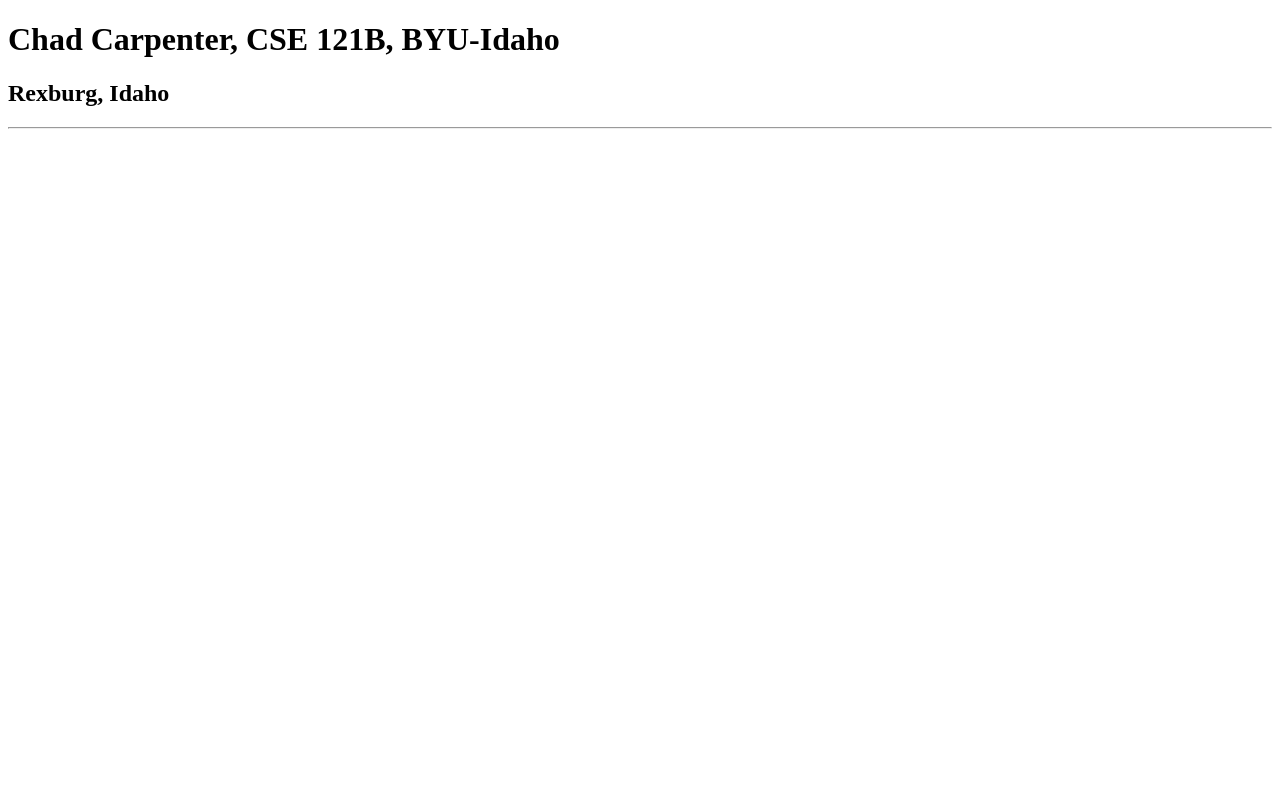
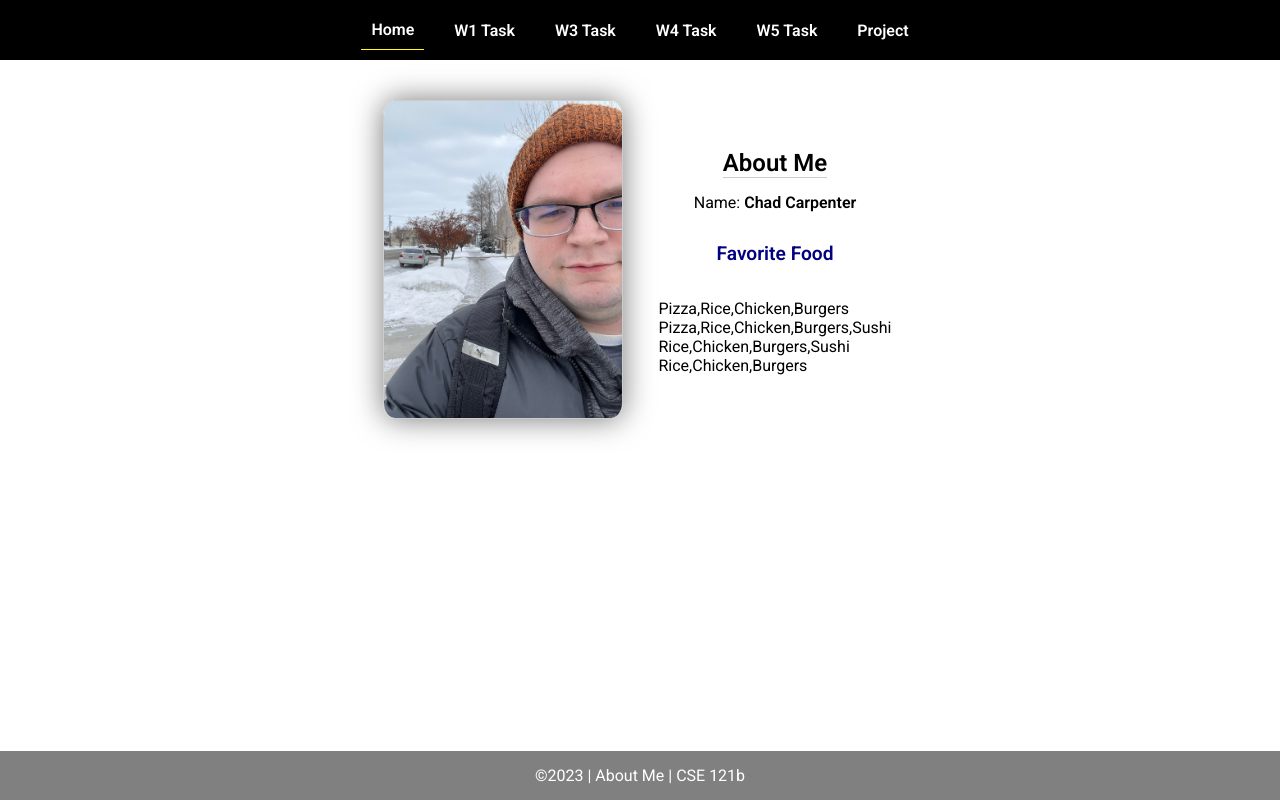
Before and after one commit to programmingcarpenter/cse121b, a plain HTML site: page index.html in a window 1280 px wide. Drawn offline with Linux system fonts and the light colour scheme.

Commit message:
Week 2 individual assignment

```diff
--- a/index.html
+++ b/index.html
@@ -1,13 +1,45 @@
 <!DOCTYPE html>
 <html lang="en">
+
 <head>
-    <meta charset="UTF-8">
-    <meta name="viewport" content="width=device-width, initial-scale=1.0">
-    <title>Chad Carpenter, CSE 121B, BYU-Idaho</title>
+  <meta charset="UTF-8">
+  <meta name="viewport" content="width=device-width, initial-scale=1.0">
+  <title>About Me | CSE 121b | W02: Programming Tasks</title>
+  <link rel="preconnect" href="https://fonts.googleapis.com">
+  <link rel="preconnect" href="https://fonts.gstatic.com" crossorigin>
+  <link href="https://fonts.googleapis.com/css2?family=Roboto:wght@400;600&display=swap"
+    rel="stylesheet">
+  <link rel="stylesheet" href="styles/main.css">
 </head>
+
 <body>
-    <h1>Chad Carpenter, CSE 121B, BYU-Idaho</h1>
-    <h2>Rexburg, Idaho</h2>
-    <hr>
+  <nav>
+    <ul id="menu">
+      <li><a id="toggleMenu">&equiv;</a></li>
+      <li><a href="index.html" class="active">Home</a></li>
+      <li><a href="w01-task.html">W1 Task</a></li>
+      <li><a href="w03-task.html">W3 Task</a></li>
+      <li><a href="w04-task.html">W4 Task</a></li>
+      <li><a href="w05-task.html">W5 Task</a></li>
+      <li><a href="project.html">Project</a></li>
+    </ul>
+  </nav>
+  <main id="home">
+    <picture>
+      <img src="images/placeholder.png" alt="Placeholder Image">
+    </picture>
+    <section>
+      <h1>About Me</h1>
+      <div class="info">Name: <span id="name"></span></div>
+      <h2>Favorite Food</h2>
+      <div class="block" id="food"></div>
+    </section>
+  </main>
+  <footer>
+    &copy;<span id="year"></span> | About Me | CSE 121b
+  </footer>
+  <script src="scripts/main.js"></script>
+  <script src="scripts/w02-task.js"></script>
 </body>
+
 </html>
--- /dev/null
+++ b/scripts/main.js
@@ -0,0 +1,9 @@
+// copyright year
+document.querySelector('#year').textContent = new Date().getFullYear();
+
+// toggle menu in small view
+const toggleMenu = () => {
+    document.querySelector('#menu').classList.toggle('open');
+}
+
+document.querySelector('#toggleMenu').addEventListener('click', toggleMenu);
--- /dev/null
+++ b/scripts/w02-task.js
@@ -0,0 +1,36 @@
+/* W02-Task - Profile Home Page */
+
+/* Step 1 - Setup type tasks - no code required */
+
+/* Step 2 - Variables */
+let fullName = 'Chad Carpenter';
+let currentYear = '2023';
+let profilePicture = 'images/photo.jpg';
+
+/* Step 3 - Element Variables */
+
+const nameElement = document.getElementById('name');
+const foodElement = document.getElementById('food');
+const yearElement = document.querySelector('#year');
+const imageElement = document.querySelector('img');
+
+/* Step 4 - Adding Content */
+
+nameElement.innerHTML = `<strong>${fullName}</strong>`;
+yearElement.textContent = currentYear;
+imageElement.setAttribute('src', profilePicture);
+imageElement.setAttribute('alt', 'Profile image of ${fullName}')
+
+
+
+/* Step 5 - Array */
+
+let foodArray = ['Pizza', 'Rice', 'Chicken', 'Burgers'];
+foodElement.innerHTML = `<br>${foodArray}`;
+let food = 'Sushi';
+foodArray.push(food);
+foodElement.innerHTML += `<br>${foodArray}`;
+foodArray.shift();
+foodElement.innerHTML += `<br>${foodArray}`;
+foodArray.pop();
+foodElement.innerHTML += `<br>${foodArray}`;
--- /dev/null
+++ b/styles/main.css
@@ -0,0 +1,157 @@
+/* Universal Selector */
+* {
+    margin: 0;
+    padding: 0;
+    box-sizing: border-box;
+}
+
+/* HTML Selectors */
+body {
+    font-family: 'Roboto', Helvetica, sans-serif;
+}
+
+nav {
+    background-color: black;
+    width: 100%;
+    position: fixed;
+    top: 0;
+}
+
+nav ul {
+    display: flex;
+    flex-direction: column;
+    align-items: center;
+    max-width: fit-content;
+    margin: 0 auto;
+}
+
+nav ul li {
+    flex: 1 1 auto;
+}
+
+nav ul li:first-child {
+    display: block;
+    font-size: 2rem;
+}
+
+nav ul li:first-child a {
+    padding: 1px 10px;
+}
+
+nav ul li {
+    display: none;
+    list-style: none;
+    margin: 10px;
+}
+
+nav ul li a {
+    display: block;
+    padding: 10px;
+    text-decoration: none;
+    font-weight: 600;
+    color: white;
+    text-align: center;
+}
+
+nav ul li a:hover {
+    background-color: #efefef;
+    color: black;
+}
+
+h1, h2 {
+    text-align: center;
+    margin-bottom: 15px;
+
+}
+
+h1 {
+border-bottom: 1px solid #ccc;
+}
+
+h2 {
+    font-size: 1.2rem;
+    color: navy;
+    text-align: center;
+    margin-top: 30px;
+}
+
+main {
+    margin-top: 125px;
+    display: grid;
+    grid-template-columns: 1fr;
+    grid-gap: 20px;
+    align-items: center;
+    justify-content: center;
+}
+
+picture {
+    margin: 0 auto;
+}
+
+picture img {
+    width: 240px;
+    height: auto;
+    border-radius: 5%;
+    border: 1px solid #ccc;
+    box-shadow: 0 0 30px #777;
+}
+
+section {
+    display: flex;
+    flex-direction: column;
+    align-items: center;
+    margin: 10px
+}
+
+label {
+    margin: 15px 0;
+}
+
+footer {
+    background-color: gray;
+    color: white;
+    padding: 15px;
+    text-align: center;
+    width: 100%;
+    position: fixed;
+    bottom: 0;
+}
+
+/* Class Selectors */
+.active {
+    border-bottom: 1px solid yellow;
+}
+
+.open li {
+    display: block;
+}
+
+.block {
+    display: block;
+}
+
+/* ID Selectors */
+
+/* Media Queries */
+@media only screen and (min-width: 32.5em) {
+    nav ul {
+        flex-direction: row;
+    }
+
+    nav ul li:first-child {
+        display: none;
+    }
+
+    nav ul li {
+        display: block;
+    }
+
+    main {
+        margin: 100px auto 20px;
+        grid-template-columns: 250px 1fr;
+        max-width: -moz-fit-content;
+        max-width: fit-content;
+
+    }
+
+}
```
Also changed, not shown: index-old.html (added, +13 -0 lines), images/photo.jpg (added).
